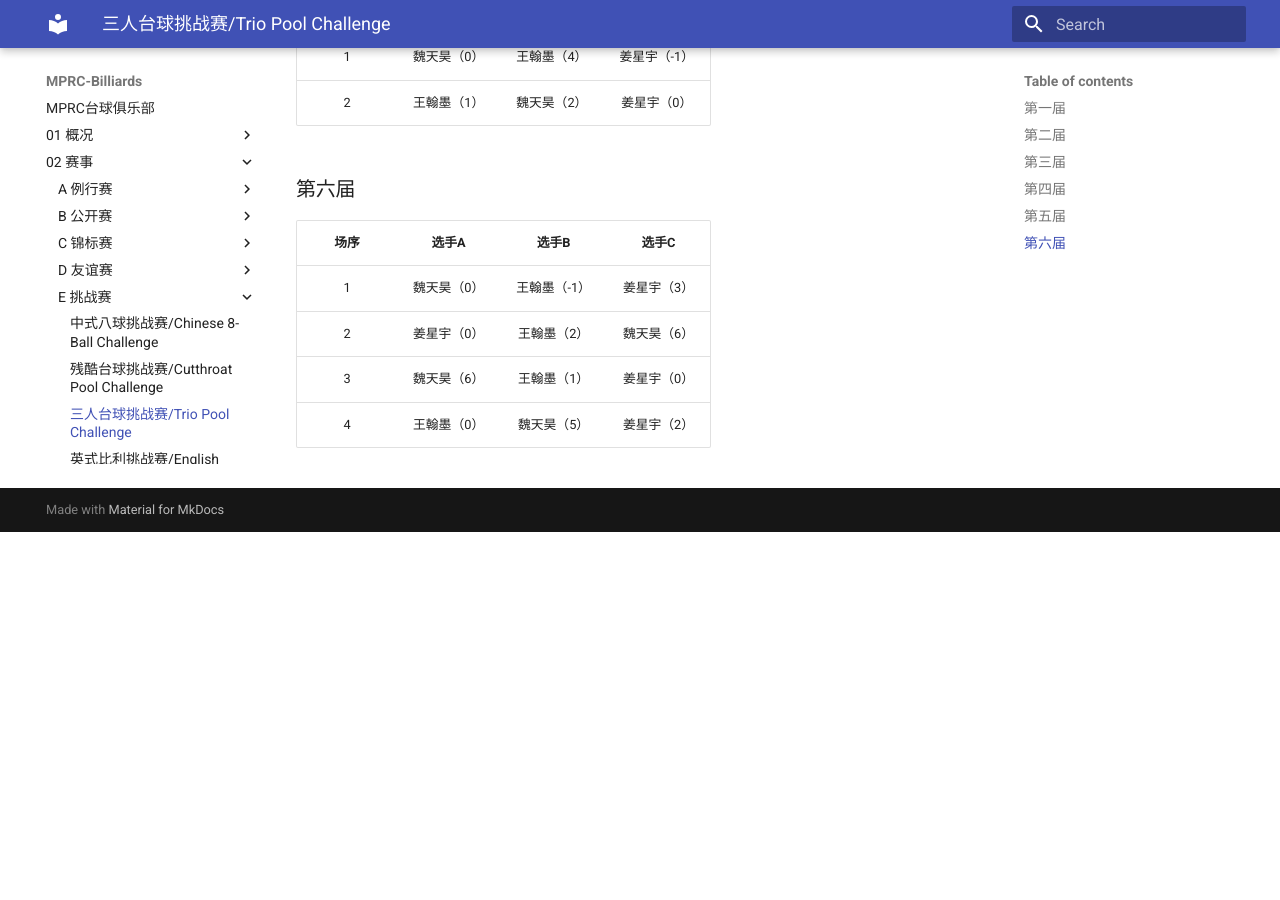
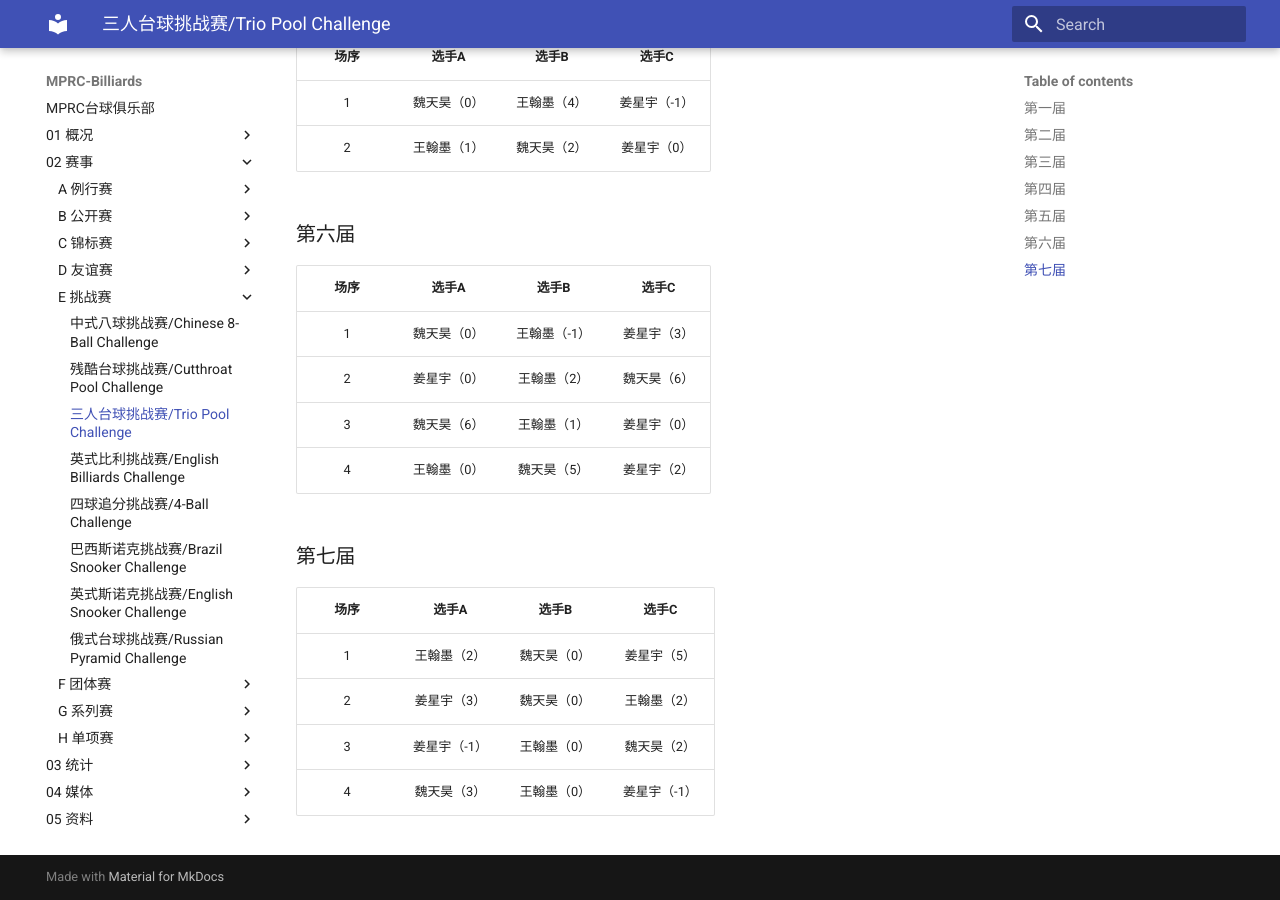
Before and after one commit to mprc-billiards/mprc-billiards.github.io, an MkDocs documentation site: the page built from docs/02-赛事/E-挑战赛/E03-三人台球挑战赛.md, in a window 1280 px wide and 900 px high, scrolled down 2427 px. Built offline with MkDocs 1.6.1 and Material for MkDocs 9.7.7, drawn with Linux system fonts in a browser that asks for light colours; before the commit the page ends 2959 px from its top, so only the background shows below that; some of the changed text lies outside the part shown.

Commit message:
update 2025.06.03

```diff
--- a/docs/02-赛事/E-挑战赛/E03-三人台球挑战赛.md
+++ b/docs/02-赛事/E-挑战赛/E03-三人台球挑战赛.md
@@ -8,6 +8,7 @@
 | 4    | 2025.04.07 | 熊猫   | 王翰墨 | 姜星宇，魏天昊              |
 | 5    | 2025.05.23 | 邱德拔 | 王翰墨 | 魏天昊，姜星宇              |
 | 6    | 2025.05.27 | 熊猫   | 魏天昊 | 姜星宇，王翰墨              |
+| 7    | 2025.06.03 | 熊猫   | 魏天昊 | 姜星宇，王翰墨              |
 
 三人台球挑战赛使用MPRC三人台球或者残酷台球规则，赛制为三人同台对战。
 
@@ -63,3 +64,12 @@
 | 2    | 姜星宇（0）  | 王翰墨（2）  | 魏天昊（6）  |
 | 3    | 魏天昊（6）  | 王翰墨（1）  | 姜星宇（0）  |
 | 4    | 王翰墨（0）  | 魏天昊（5）  | 姜星宇（2）  |
+
+### 第七届
+
+| 场序 | 选手A        | 选手B       | 选手C       |
+| :--: | :---------: | :---------: | :---------: |
+| 1    | 王翰墨（2）  | 魏天昊（0）  | 姜星宇（5）  |
+| 2    | 姜星宇（3）  | 魏天昊（0）  | 王翰墨（2）  |
+| 3    | 姜星宇（-1） | 王翰墨（0）  | 魏天昊（2）  |
+| 4    | 魏天昊（3）  | 王翰墨（0）  | 姜星宇（-1） |
```
Also changed, not shown: docs/01-概况/4-历史汇总.md (+1 -1 lines), docs/03-统计/4-战绩榜.md (+3 -3 lines), docs/05-资料/5-场外情报.md (+1 -0 lines).
